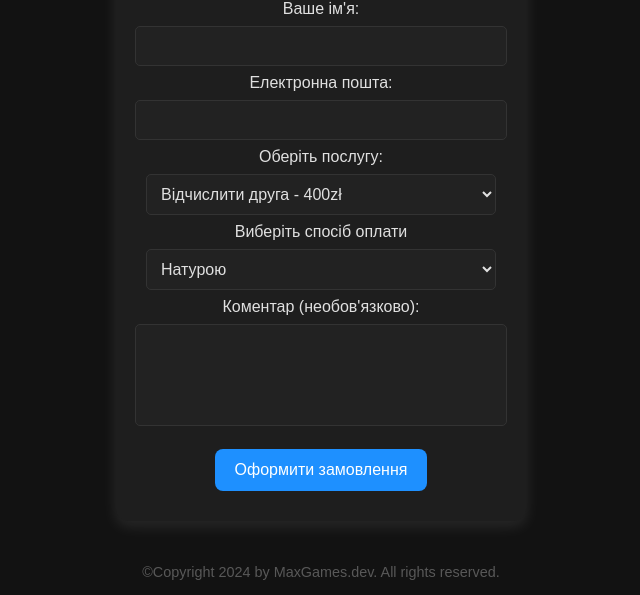
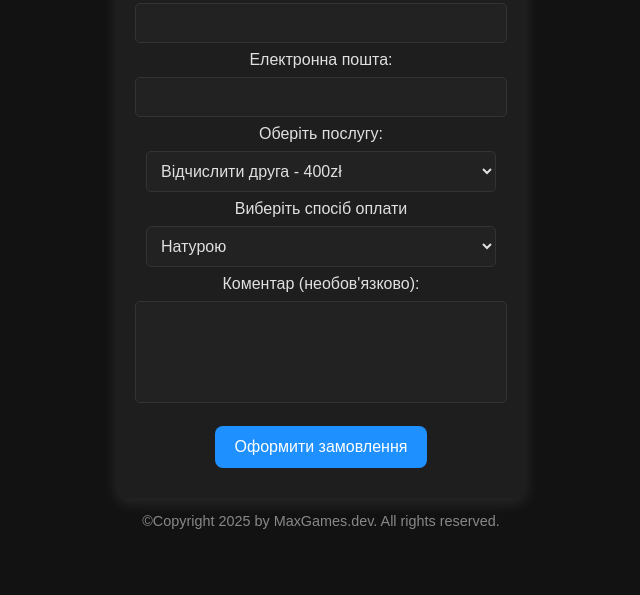
Before and after one commit to MaksMykolenko/SaveVistulaStudents, a plain HTML site: page order.html in a window 1280 px wide. Shown: the part 205-800 px from the top of the page, without its empty margins (319-959 px from the left). Drawn offline with Linux system fonts and the light colour scheme.

Commit message:
Add files via upload

```diff
--- a/dekanat.css
+++ b/dekanat.css
@@ -26,13 +26,22 @@ h1 {
     color: #ff4747;
 }
 
+.wrapper {
+    display: flex;
+    flex-direction: column;
+    min-height: 10vh;
+}
+
+/* Основний контент */
+.main-content {
+    flex: 1;
+}
+
 /* Футер */
 footer {
-    position: fixed;
     bottom: 0;
     left: 0;
     right: 0;
-    display: flex;
     justify-content: center;
     align-items: center;
     color: #888;
--- a/massage.css
+++ b/massage.css
@@ -62,13 +62,22 @@ textarea {
     background: #008ecc;
 }
 
+.wrapper {
+    display: flex;
+    flex-direction: column;
+    min-height: 10vh;
+}
+
+/* Основний контент */
+.main-content {
+    flex: 1;
+}
+
 /* Футер */
 footer {
-    position: fixed;
     bottom: 0;
     left: 0;
     right: 0;
-    display: flex;
     justify-content: center;
     align-items: center;
     color: #888;
--- a/order.css
+++ b/order.css
@@ -98,13 +98,22 @@ button:hover {
     }
 }
 
+.wrapper {
+    display: flex;
+    flex-direction: column;
+    min-height: 10vh;
+}
+
+/* Основний контент */
+.main-content {
+    flex: 1;
+}
+
 /* Футер */
 footer {
-    position: fixed;
     bottom: 0;
     left: 0;
     right: 0;
-    display: flex;
     justify-content: center;
     align-items: center;
     color: #888;
--- a/order.html
+++ b/order.html
@@ -15,7 +15,11 @@
   gtag('config', 'G-VRT2RJG2JQ');
 </script>
 </head>
+
 <body>
+    <div class="wrapper">
+        <div class="main-content">
+
     <div class="container">
         <h1>Оформлення замовлення</h1>
         <form id="orderForm">
@@ -47,9 +51,14 @@
         <p id="confirmation" class="hidden">✅ Ваше замовлення прийнято!</p>
     </div>
 
-    <footer>
-        <a style="font-size: calc(var(--sizeindex) * 2); opacity: 60%;">©Copyright 2024 by MaxGames.dev. All rights reserved.</a>
-    </footer>
+
+
+
+        </div>
+        <footer>
+            <a href="#">©Copyright 2025 by MaxGames.dev. All rights reserved.</a>
+        </footer>
+    </div>
 
     <script>
         document.getElementById('orderForm').addEventListener('submit', function(event) {
```
Also changed, not shown: dekanat.html (+11 -3 lines), index.html (+1 -1 lines), massage.html (+8 -3 lines).
